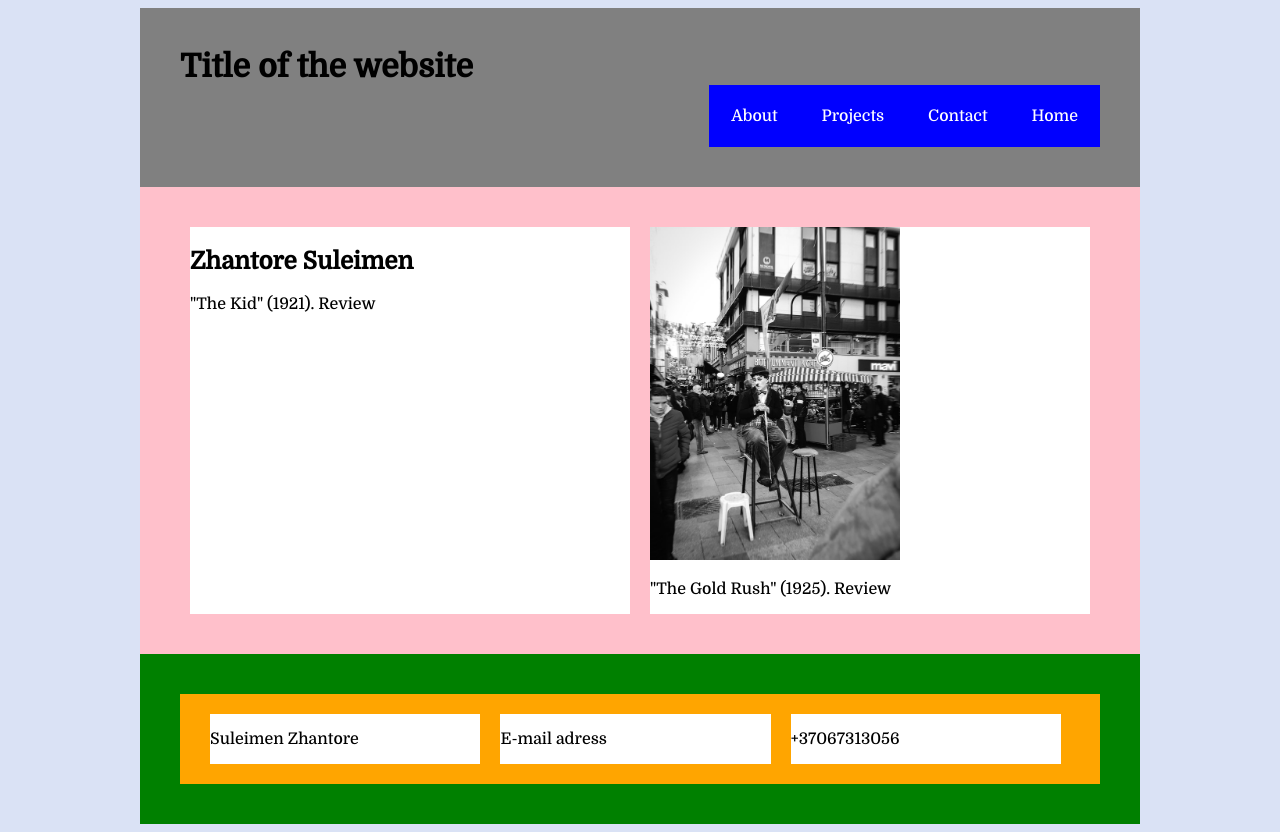
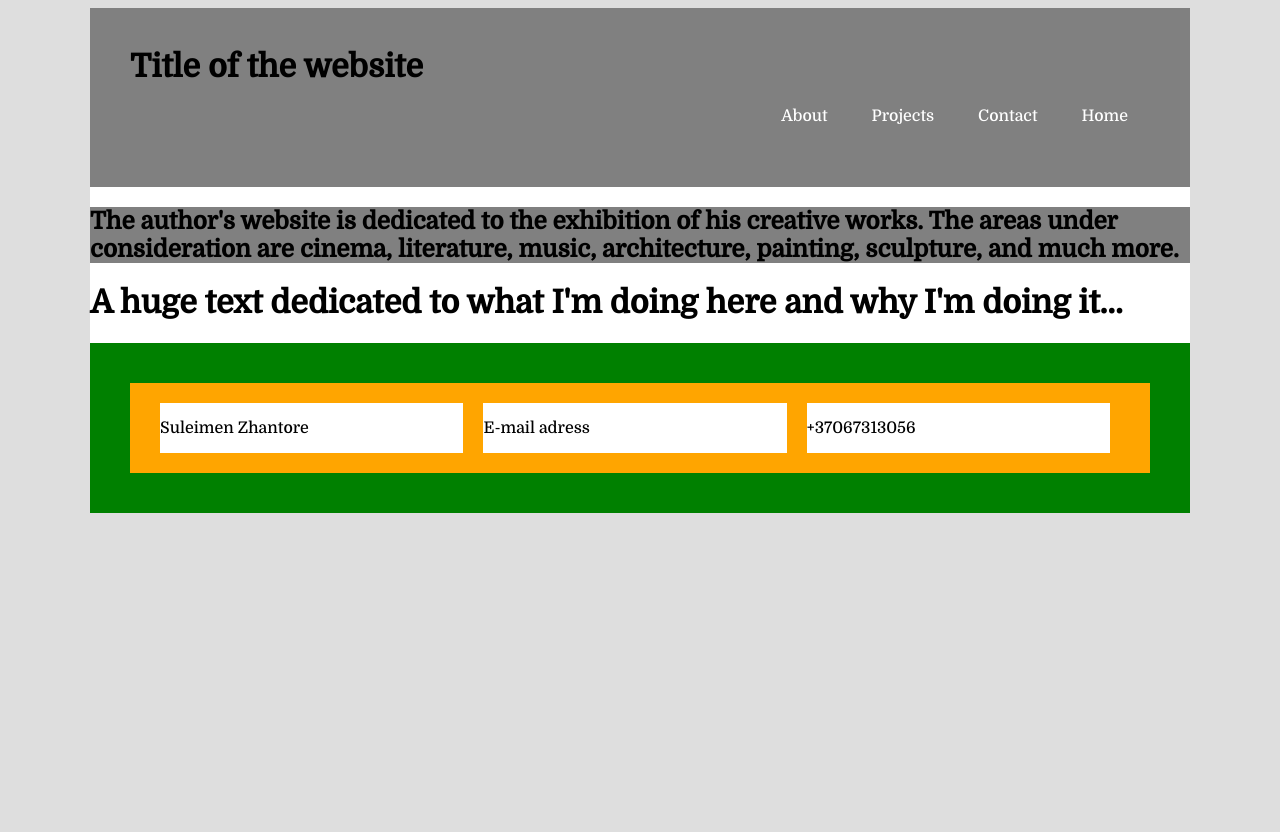
Before and after one commit to ZhantoreS/ZhantoreS.github.io, a plain HTML site: page about.html in a window 1280 px wide. After the commit the page ends 800 px from the top, so only its background shows below. Drawn offline with Linux system fonts and the light colour scheme.

Commit message:
Add files via upload

```diff
--- a/Style.css
+++ b/Style.css
@@ -1,9 +1,9 @@
 body {
-	background-color: #dae2f5;
+	background-color: #dedede;
 }
 
 #container{
-	width: 1000px;
+	width: 1100px;
 	margin: 0 auto;
 	background-color: white;
 }
@@ -38,12 +38,19 @@ nav li a{
   padding: 22px 22px;
   text-decoration: none;
   font-family: 'Domine', serif;
-  background-color: blue;
+  background-color: grey-blue;
 }
 
-/* Change the link color to #111 (black) on hover */
 nav li a:hover{
   background-color: #111;
+}
+
+li a:hover:not(.active) {
+  background-color: #111;
+}
+
+.active {
+  background-color: #04AA6D;
 }
 
 header h1{
@@ -57,7 +64,27 @@ footer {
 }
 
 #charlie {
-	width: 250px;
+	width: 300px;
+	height: 300px;
+}
+
+#chaplin{
+	width: 300px;
+	height: 300px;
+}
+
+main p{
+	font-size: 20px;
+	font-family: 'Domine', serif;
+}
+
+main h2{
+	font-family: 'Domine', serif;
+	background-color: grey;
+}
+
+main h1{
+	font-family: 'Domine', serif;
 }
 
 .two-column{
--- a/about.html
+++ b/about.html
@@ -12,23 +12,15 @@
 			<nav>
 				<ul>
 				  <li><a href="index.html">Home</a></li>
-				  <li><a href="">Contact</a></li>
-				  <li><a href="">Projects</a></li>
-				  <li><a href="">About</a></li>
+				  <li><a href="contact.html">Contact</a></li>
+				  <li><a href="projects.html">Projects</a></li>
+				  <li><a href="about.html">About</a></li>
 				</ul>
 			</nav>
 		</header>
 		<main>
-			<div class="two-column">
-				<div>
-					<h2>Zhantore Suleimen</h2>
-					<p>"The Kid" (1921). Review</p>
-				</div>
-				<div>
-					<img id="charlie" src="chaplin.jpg" alt="Chaplin">
-					<p>"The Gold Rush" (1925). Review</p>
-				</div>
-			</div>
+			<h2>The author's website is dedicated to the exhibition of his creative works. The areas under consideration are cinema, literature, music, architecture, painting, sculpture, and much more.</h2>
+			<h1>A huge text dedicated to what I'm doing here and why I'm doing it...</h1>
 		</main>
 		<footer>
 			<div class="three-column">
```
Also changed, not shown: contact.html (+10 -13 lines), index.html (+6 -5 lines), projects.html (+6 -6 lines), charlie.jpg (added).
